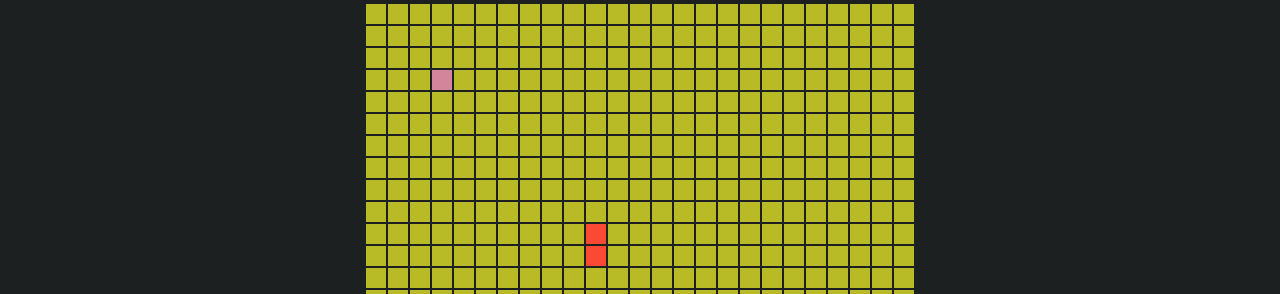
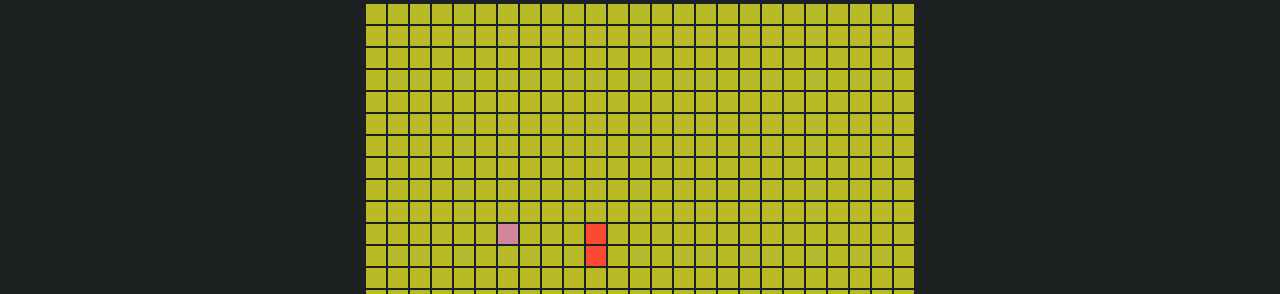
Before and after one commit to JavierPoduje/vue-snake, a Vue app: page / in a window 1280 px wide. Shown: the part 196-490 px from the top of the page. Built offline with nearby package versions, Linux system fonts and the light colour scheme.

Commit message:
fix: eat apple properly

```diff
--- a/src/App.vue
+++ b/src/App.vue
@@ -1,7 +1,7 @@
 <template>
   <main class="main">
     <GameNavbar />
-    <GameGrid />
+    <GameGrid :apple="gameStore?.apple" />
   </main>
 </template>
 
--- a/src/components/GameGrid.vue
+++ b/src/components/GameGrid.vue
@@ -11,7 +11,7 @@
           :class="
             snakeSet?.has(`${colIdx}-${rowIdx}`)
               ? 'cell--snake'
-              : isApple(colIdx, rowIdx)
+              : props?.apple?.col === colIdx && props?.apple?.row === rowIdx
               ? 'cell--apple'
               : ''
           "
@@ -26,16 +26,20 @@
   import useGameStore from '../stores/game.ts'
 
   // definitions
-  const { apple, snake } = useGameStore()
+  const { snake } = useGameStore()
+  const props = defineProps({
+    apple: {
+      type: Object,
+      required: true
+    }
+  })
+
   const numberOfColumns = 25
   const grid = ref(
     new Array(numberOfColumns)
       .fill()
       .map(() => new Array(numberOfColumns).fill().map((_, colIdx) => colIdx))
   )
-
-  // functions
-  const isApple = (col, row) => apple?.col === col && apple?.row === row
 
   // computed
   const snakeSet = computed(
--- a/src/stores/game.ts
+++ b/src/stores/game.ts
@@ -1,11 +1,10 @@
+import { GameState, type GameStoreType, Direction } from '../models'
 import {
-  GameState,
-  type Cell,
-  type GameStoreType,
-  Direction,
-  type Snake
-} from '../models'
-import { isClashedSnake, snakeAteApple, getNextSnakeBody } from './helpers'
+  isClashedSnake,
+  snakeAteApple,
+  getNextSnakeBody,
+  getNextApple
+} from './helpers'
 import { defineStore } from 'pinia'
 
 const useGameStore = defineStore<'gameStore', GameStoreType>('gameStore', {
@@ -17,7 +16,7 @@ const useGameStore = defineStore<'gameStore', GameStoreType>('gameStore', {
         { row: 11, col: 10 }
       ]
     },
-    apple: { row: 3, col: 3 },
+    apple: { row: 10, col: 6 },
     game: {
       gridSize: 25,
       state: GameState.Pending
@@ -37,9 +36,6 @@ const useGameStore = defineStore<'gameStore', GameStoreType>('gameStore', {
     finishGame() {
       this.game.state = GameState.Over
     },
-    addCellToSnake(cell: Cell, snake: Snake) {
-      this.snake.body = [cell, ...snake.body]
-    },
     changeDirection(direction: Direction) {
       this.snake.direction = direction
     },
@@ -49,13 +45,13 @@ const useGameStore = defineStore<'gameStore', GameStoreType>('gameStore', {
 
       if (isClashedSnake(nextSnakeBody)) {
         // if the snake died, finish the game
-        return this.finishGame()
+        this.game.state = GameState.Over
       }
 
       if (snakeAteApple(nextSnakeBody[0], this.apple)) {
         // if snake ate apple, add a cell to the snake and generate a new apple
-        this.addCellToSnake(this.apple, nextSnakeBody)
-        this.apple = getRandomApple(this.snake.body, this.game.gridSize)
+        this.snake.body.push(this.apple)
+        this.apple = getNextApple(this.snake, this.game.gridSize)
       } else {
         // otherwise, just move the snake
         this.snake.body = nextSnakeBody
--- a/src/stores/helpers.ts
+++ b/src/stores/helpers.ts
@@ -34,7 +34,7 @@ const getNextSnakeHead = (game: Game, snake: Snake): Cell => {
   }
 }
 
-export const getRandomApple = (snake: Snake, gridSize: number): Cell => {
+export const getNextApple = (snake: Snake, gridSize: number): Cell => {
   const snakeSet = new Set(snake?.body?.map(stringifyCell))
 
   let apple = {
@@ -52,7 +52,7 @@ export const getRandomApple = (snake: Snake, gridSize: number): Cell => {
   return apple
 }
 
-export const isClashedSnake = (snake: Snake): boolean => {
+export const isClashedSnake = (snake: Snake['body']): boolean => {
   const snakeSet = new Set(snake?.body?.slice(1)?.map(stringifyCell))
   return snake?.body ? snakeSet?.has(stringifyCell(snake?.body[0])) : false
 }
```
